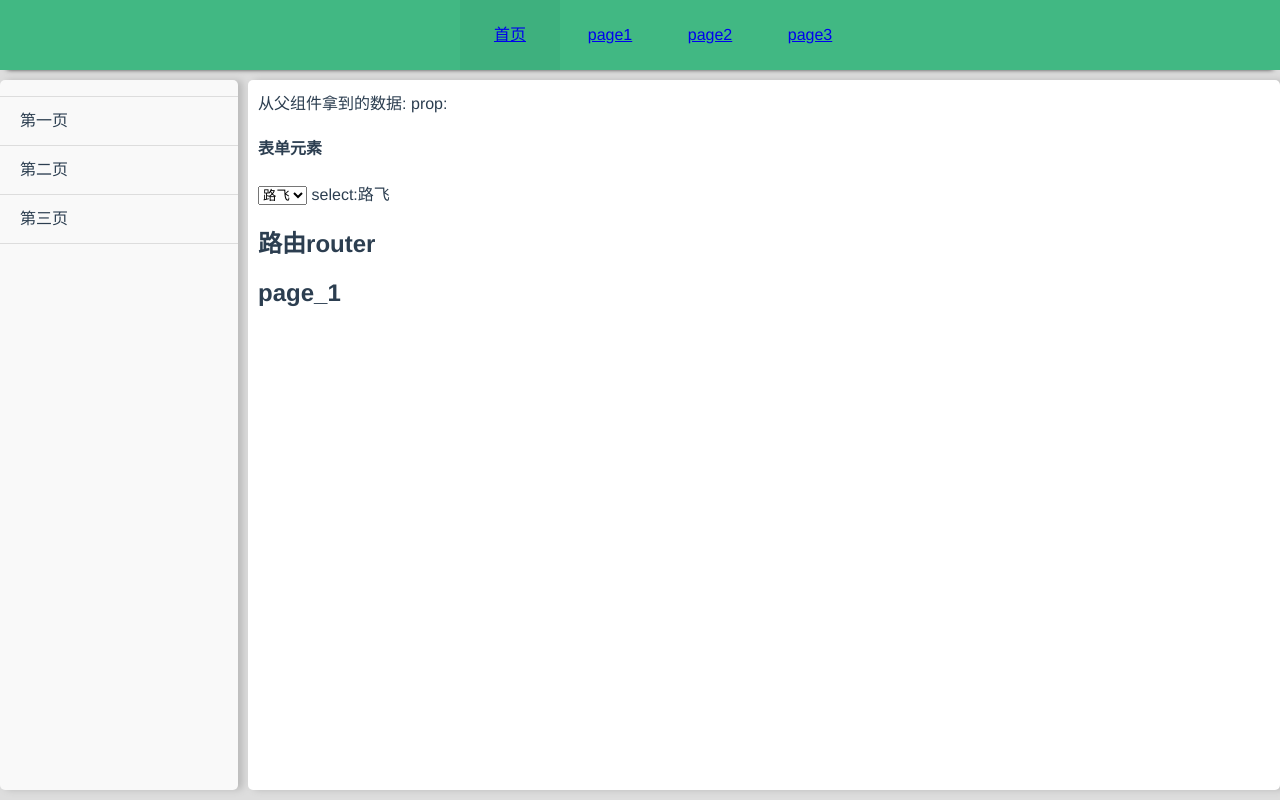
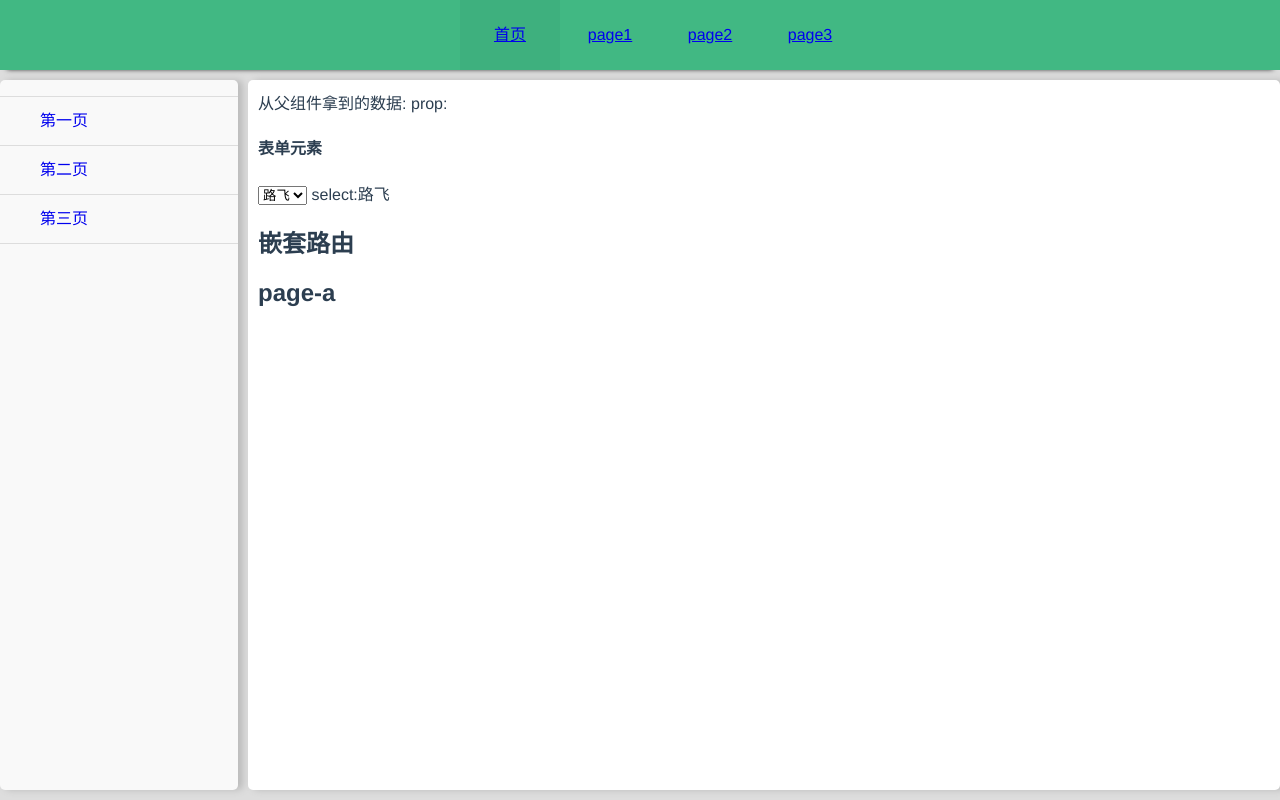
Before and after one commit to cyonline/vue, a Vue app: page /page_1 in a window 1280 px wide. Built offline with nearby package versions, Linux system fonts and the light colour scheme.

Commit message:
增加了嵌套路由

```diff
--- a/src/components/Content.vue
+++ /dev/null
@@ -1,77 +0,0 @@
-<template>
-    <div class="content">
-        <div>
-            从父组件拿到的数据: prop:{{data}}
-        </div>
-        <div>
-        <h4>表单元素</h4>
-        <!-- <input type="text" v-model="name">{{name}}
-        <input type="text" v-model="age">{{age}}
-        <input type="text" v-model="sex">{{sex}} -->
-        <select v-model="type"  @change="selectChange($event)">
-            <option :value="item.id" v-for="(item,index) in option" :key="index">{{item.name}}</option>
-        </select>
-        select:{{typeName}}
-        </div>
-        <h2>路由router</h2>
-        <!-- <router-link to="/page_1">点击我跳转第一个页面</router-link> -->
-        <router-view class="view"></router-view>
-    </div>
-</template>
-<script>
-export default {
-    name:'cy-content',
-    data(){
-        return {
-            name:'',
-            age:'',
-            sex:'',
-            type:'0',
-            typeName:'路飞',
-            typeOption:[]
-        }
-    },
-    props:['data'],
-    computed: {
-        option:function(){
-        let arr = [
-                    {'id':'0',name:'路飞','sex':'0'},
-                    {'id':'1',name:'索隆','sex':'0'},
-                    {'id':'2',name:'娜美','sex':'1'},
-            ]
-            arr.forEach(ele => {
-                ele['group'] = 'caomao';
-            });
-            return arr;
-        }
-    },
-    mounted() {
-        // console.info('mounted');
-        console.info(this.data);
-        this.$watch('type',function(n,o){
-            console.info(n,o);
-        })
-    },
-    methods: {
-        selectChange(e){
-            console.log(e.target.value);
-            this.option.forEach(ele=>{
-                if(e.target.value === ele.id){
-                    this.typeName = ele.name
-                }
-            })
-        }
-    },
-}
-</script>
-<style lang="scss" scoped>
-    .content{
-        width:calc(100% - 15rem);
-        height:calc(100% - 10px);
-        box-sizing: border-box;
-        padding:10px;
-        background:#fff;
-        box-shadow: 5px 0px 7px #bbbbbb;
-        border-radius: 5px;
-    }
-</style>
--- a/src/components/Container.vue
+++ b/src/components/layout/Container.vue
@@ -2,6 +2,7 @@
     <div class="container">
         <app-side :options="sideBar"></app-side>
         <app-content></app-content>
+        <!-- <router-view></router-view> -->
     </div>
 </template>
 <script>
@@ -17,9 +18,9 @@ export default {
     data(){
         return{
             sideBar:[
-                {'txt':'第一页','path':''},
-                {'txt':'第二页','path':''},
-                {'txt':'第三页','path':''},
+                {'txt':'第一页','path':'/page_1/a'},
+                {'txt':'第二页','path':'/page_1/b'},
+                {'txt':'第三页','path':'/page_1/c'},
             ]
         }
     },
--- /dev/null
+++ b/src/components/layout/Content.vue
@@ -0,0 +1,22 @@
+<template>
+    <div class="content">
+        <router-view class="view"></router-view>
+    </div>
+</template>
+<script>
+export default {
+    name:'cy-content',
+
+}
+</script>
+<style lang="scss" scoped>
+    .content{
+        width:calc(100% - 15rem);
+        height:calc(100% - 10px);
+        box-sizing: border-box;
+        padding:10px;
+        background:#fff;
+        box-shadow: 5px 0px 7px #bbbbbb;
+        border-radius: 5px;
+    }
+</style>
--- a/src/components/Header.vue
+++ b/src/components/layout/Header.vue
@@ -1,7 +1,9 @@
 <template>
   <div id="header">
       <ul>
-          <li v-bind:class="{active:item.active}" v-for="(item,index) in nav" :key="item.id" v-on:click="goPage(index)"><router-link :to="item.url">{{item.txt}}</router-link></li>
+          <li v-bind:class="{active:item.active}" v-for="(item,index) in nav" :key="item.id" v-on:click="goPage(index)">
+              <router-link :to="item.url">{{item.txt}}</router-link>
+          </li>
       </ul>
   </div>
 </template>
@@ -14,9 +16,9 @@ export default {
             className:'active',
             nav:[
                 {'id':'0','txt':'首页','active':true,'url':''},
-                {'id':'1','txt':'page1','active':false,'url':'page_1'},
-                {'id':'2','txt':'page2','active':false,'url':'page_2'},
-                {'id':'3','txt':'page3','active':false,'url':'page_3'},
+                {'id':'1','txt':'page1','active':false,'url':'/page_1'},
+                {'id':'2','txt':'page2','active':false,'url':'/page_2'},
+                {'id':'3','txt':'page3','active':false,'url':'/page_3'},
                 ],
             goPage:function(i){
                 console.info(i);
--- a/src/components/SideBar.vue
+++ b/src/components/layout/SideBar.vue
@@ -2,7 +2,8 @@
     <div class="sideBar">
         <div>
             <ul>
-                <li v-for="(item,index) in options" :key="index"><a>{{item.txt}}</a></li>
+                <li v-for="(item,index) in options" :key="index">
+                    <a><router-link :to="item.path">{{item.txt}}</router-link></a></li>
             </ul>
         </div>
     </div>
--- a/src/components/pages/page_1.vue
+++ b/src/components/pages/page_1.vue
@@ -1,14 +1,64 @@
 <template>
     <div id="page_1">
-        <h2>{{title}}</h2>
+        <div>
+            从父组件拿到的数据: prop:{{data}}
+        </div>
+        <div>
+        <h4>表单元素</h4>
+        <!-- <input type="text" v-model="name">{{name}}
+        <input type="text" v-model="age">{{age}}
+        <input type="text" v-model="sex">{{sex}} -->
+        <select v-model="type"  @change="selectChange($event)">
+            <option :value="item.id" v-for="(item,index) in option" :key="index">{{item.name}}</option>
+        </select>
+        select:{{typeName}}
+        </div>
+        <h2>嵌套路由</h2>
+        <router-view></router-view>
     </div>
 </template>
 <script>
 export default {
     data(){
         return {
-            title:'page_1'
+            name:'',
+            age:'',
+            sex:'',
+            type:'0',
+            typeName:'路飞',
+            typeOption:[]
         }
-    }
+    },
+    props:['data'],
+    computed: {
+        option:function(){
+        let arr = [
+                    {'id':'0',name:'路飞','sex':'0'},
+                    {'id':'1',name:'索隆','sex':'0'},
+                    {'id':'2',name:'娜美','sex':'1'},
+            ]
+            arr.forEach(ele => {
+                ele['group'] = 'caomao';
+            });
+            return arr;
+        }
+    },
+    mounted() {
+        // console.info('mounted');
+        console.info(this.data);
+        this.$watch('type',function(n,o){
+            console.info(n,o);
+        })
+    },
+    methods: {
+        selectChange(e){
+            console.log(e.target.value);
+            this.option.forEach(ele=>{
+                if(e.target.value === ele.id){
+                    this.typeName = ele.name
+                }
+            })
+        }
+    },
 }
 </script>
--- /dev/null
+++ b/src/components/pages/page_1/aComponent.vue
@@ -0,0 +1,21 @@
+<template>
+    <div id="page1-a">
+        <h2>{{title}}</h2>
+    </div>
+</template>
+<script>
+export default {
+    name:'aComponent',
+    data(){
+        return {
+            title:'page-a'
+        }
+    },
+    mounted() {
+        console.info('子页面a')
+    },
+}
+</script>
+<style lang="scss" scoped>
+
+</style>
--- /dev/null
+++ b/src/components/pages/page_1/bComponent.vue
@@ -0,0 +1,21 @@
+<template>
+    <div id="page1-b">
+        <h2>{{title}}</h2>
+    </div>
+</template>
+<script>
+export default {
+    name:'bComponent',
+    data(){
+        return {
+            title:'page-b'
+        }
+    },
+    mounted() {
+        console.info('子页面b')
+    },
+}
+</script>
+<style lang="scss" scoped>
+
+</style>
--- a/src/main.js
+++ b/src/main.js
@@ -1,31 +1,13 @@
 import Vue from "vue";
 import App from "./App.vue";
 import store from "./store";
-import VueRouter from "vue-router";
 
 // 开启debug模式
 Vue.config.debug = true;
 
 Vue.config.productionTip = false;
-Vue.use(VueRouter);
 
-import Page_1 from "./components/pages/page_1";
-import Page_2 from "./components/pages/page_2";
-
-const router = new VueRouter({
-  mode: "history",
-  base: __dirname,
-  routes: [
-    {
-      path: "/page_1",
-      component: Page_1
-    },
-    {
-      path: "/page_2",
-      component: Page_2
-    }
-  ]
-});
+import {router} from "./router";
 
 new Vue({
   store,
--- /dev/null
+++ b/src/router.js
@@ -0,0 +1,32 @@
+import Vue from "vue";
+import VueRouter from "vue-router";
+
+import Page_1 from "./components/pages/page_1";
+import Page_2 from "./components/pages/page_2";
+
+import AComponent from "./components/pages/page_1/aComponent";
+import BComponent from "./components/pages/page_1/bComponent";
+
+Vue.use(VueRouter);
+
+const routes = [
+    { path: '', component: Page_1 },
+    {
+        path: "/page_1/",
+        component: Page_1,
+        children: [
+            { path :'',component:AComponent},
+            { path: 'a', component: AComponent },
+            { path: 'b', component: BComponent },
+        ]
+    },
+    {
+        path: "/page_2",
+        component: Page_2
+    }
+]
+export const router = new VueRouter({
+    mode: "history",
+    base: __dirname,
+    routes,
+})
```
Also changed, not shown: src/App.vue (+4 -4 lines).
